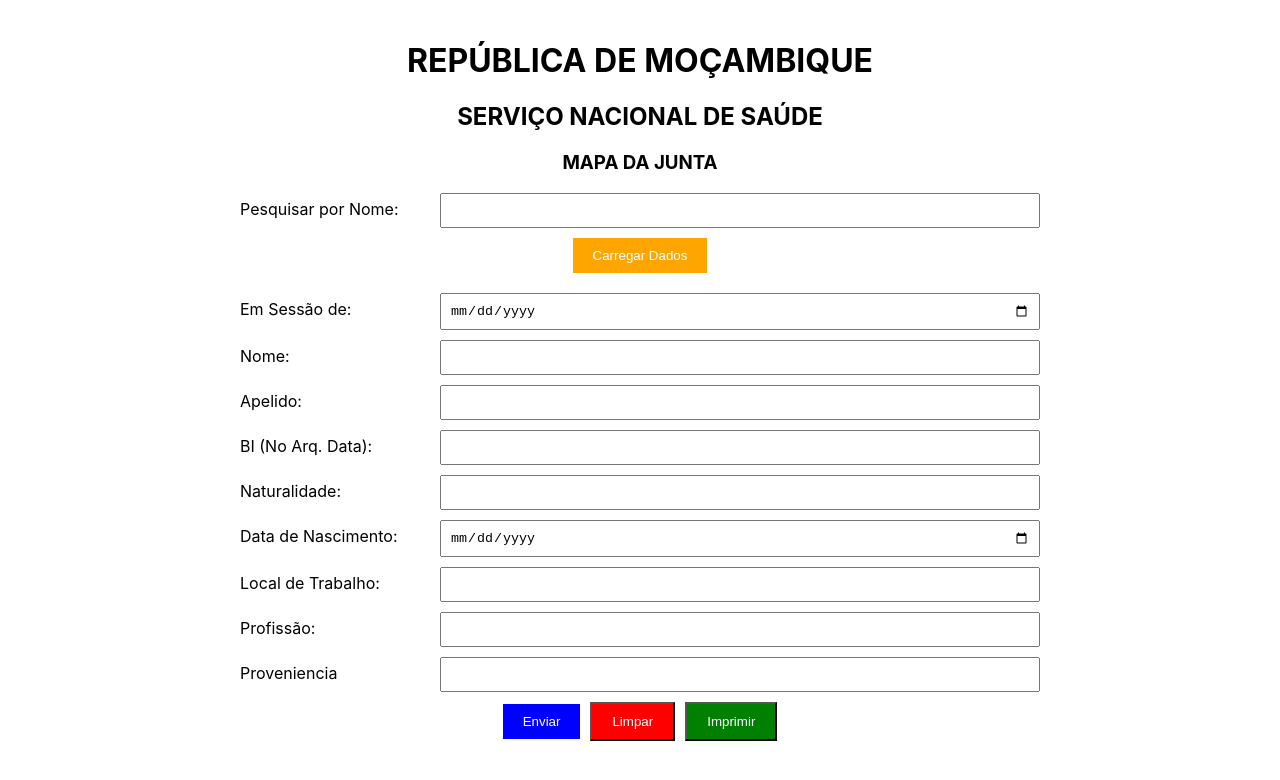
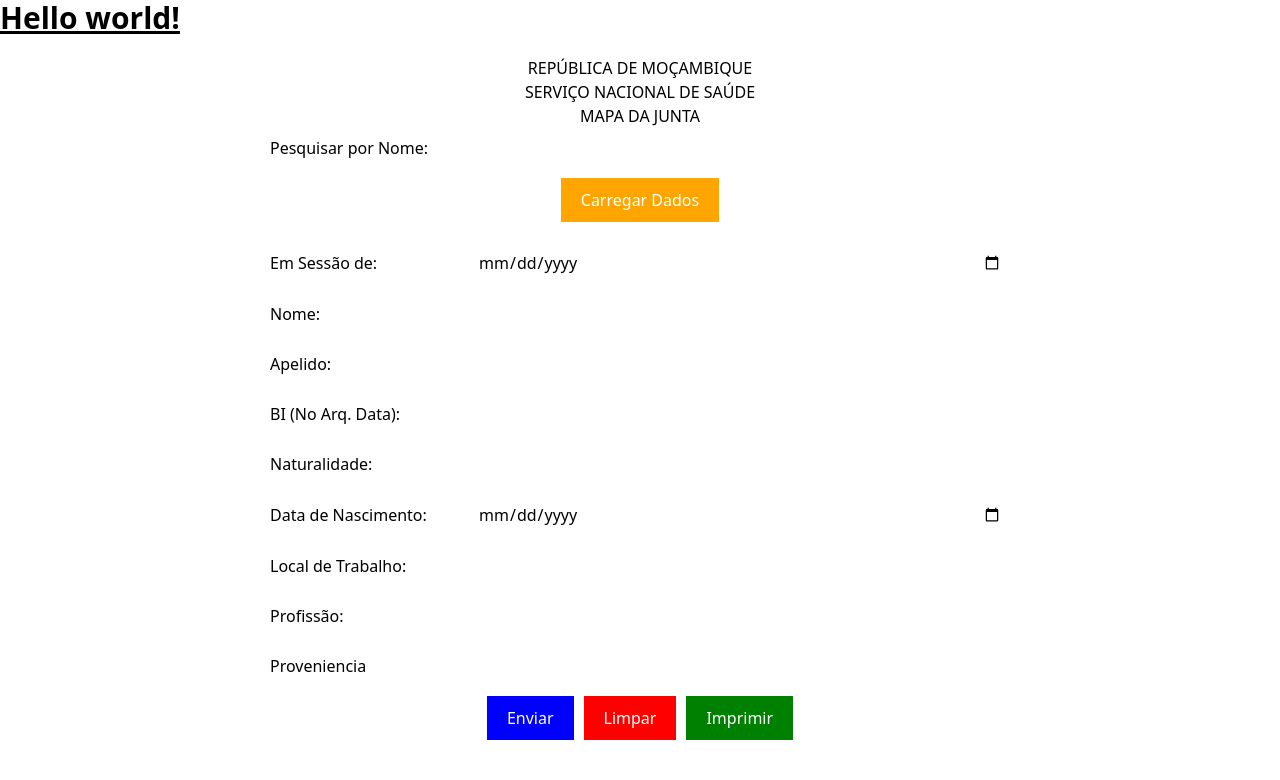
Before and after one commit to clesioromao/projecto_react, a React (Create React App) app: page / in a window 1280 px wide. Shown: the top 780 px of the page. Built offline with nearby package versions, Linux system fonts and the light colour scheme.

Commit message:
Add tailwind CSS, change title

```diff
--- a/package.json
+++ b/package.json
@@ -36,5 +36,8 @@
       "last 1 firefox version",
       "last 1 safari version"
     ]
+  },
+  "devDependencies": {
+    "tailwindcss": "^3.4.16"
   }
 }
--- /dev/null
+++ b/public/index.css
@@ -0,0 +1,13 @@
+body {
+  margin: 0;
+  font-family: -apple-system, BlinkMacSystemFont, 'Segoe UI', 'Roboto', 'Oxygen',
+    'Ubuntu', 'Cantarell', 'Fira Sans', 'Droid Sans', 'Helvetica Neue',
+    sans-serif;
+  -webkit-font-smoothing: antialiased;
+  -moz-osx-font-smoothing: grayscale;
+}
+
+code {
+  font-family: source-code-pro, Menlo, Monaco, Consolas, 'Courier New',
+    monospace;
+}
--- a/public/index.html
+++ b/public/index.html
@@ -2,7 +2,7 @@
 <html lang="en">
   <head>
     <meta charset="utf-8" />
-    <link rel="icon" href="%PUBLIC_URL%/favicon.ico" />
+    <link rel="icon" href="emblema-bg-.png" />
     <meta name="viewport" content="width=device-width, initial-scale=1" />
     <meta name="theme-color" content="#000000" />
     <meta
@@ -24,7 +24,7 @@
       work correctly both with client-side routing and a non-root public URL.
       Learn how to configure a non-root public URL by running `npm run build`.
     -->
-    <title>React App</title>
+    <title>Mapa da Junta</title>
   </head>
   <body>
     <noscript>You need to enable JavaScript to run this app.</noscript>
--- a/src/App.js
+++ b/src/App.js
@@ -106,7 +106,6 @@ const proveniencia = filteredData.enrollments
       dataNascimento: "",
       localTrabalho: "",
       profissao: "",
-      proveniencia: "",
       lesao: "",
       funcoesAlteradas: "",
       antiguidadeLesao: "",
@@ -381,6 +380,12 @@ const proveniencia = filteredData.enrollments
   };
 
   return (
+    <>
+    <h1 className="text-3xl font-bold underline">
+      Hello world!
+    </h1>
+
+
     <div style={{ padding: "20px", maxWidth: "800px", margin: "auto", textAlign: "center" }}>
       <h1>REPÚBLICA DE MOÇAMBIQUE</h1>
       <h2>SERVIÇO NACIONAL DE SAÚDE</h2>
@@ -556,6 +561,7 @@ const proveniencia = filteredData.enrollments
         </div>
       </form>
     </div>
+    </>
   );
 }
 
--- a/src/index.css
+++ b/src/index.css
@@ -1,13 +1,3 @@
-body {
-  margin: 0;
-  font-family: -apple-system, BlinkMacSystemFont, 'Segoe UI', 'Roboto', 'Oxygen',
-    'Ubuntu', 'Cantarell', 'Fira Sans', 'Droid Sans', 'Helvetica Neue',
-    sans-serif;
-  -webkit-font-smoothing: antialiased;
-  -moz-osx-font-smoothing: grayscale;
-}
-
-code {
-  font-family: source-code-pro, Menlo, Monaco, Consolas, 'Courier New',
-    monospace;
-}
+@tailwind base;
+@tailwind components;
+@tailwind utilities;
--- /dev/null
+++ b/tailwind.config.js
@@ -0,0 +1,10 @@
+/** @type {import('tailwindcss').Config} */
+module.exports = {
+  content: [
+    "./src/**/*.{js,jsx,ts,tsx}",
+  ],
+  theme: {
+    extend: {},
+  },
+  plugins: [],
+}
```
Also changed, not shown: src/Emblema.png (deleted), 1 other file (tests, documents, lock files or other folders).
